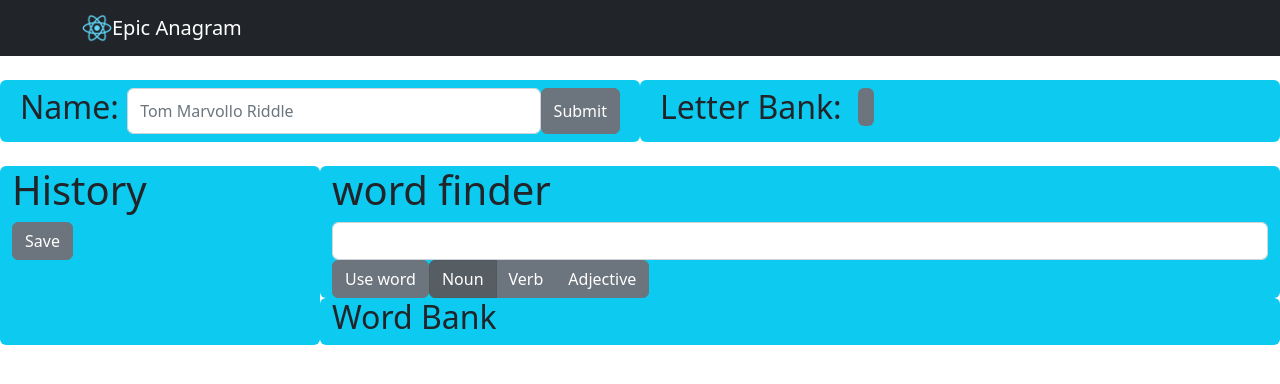
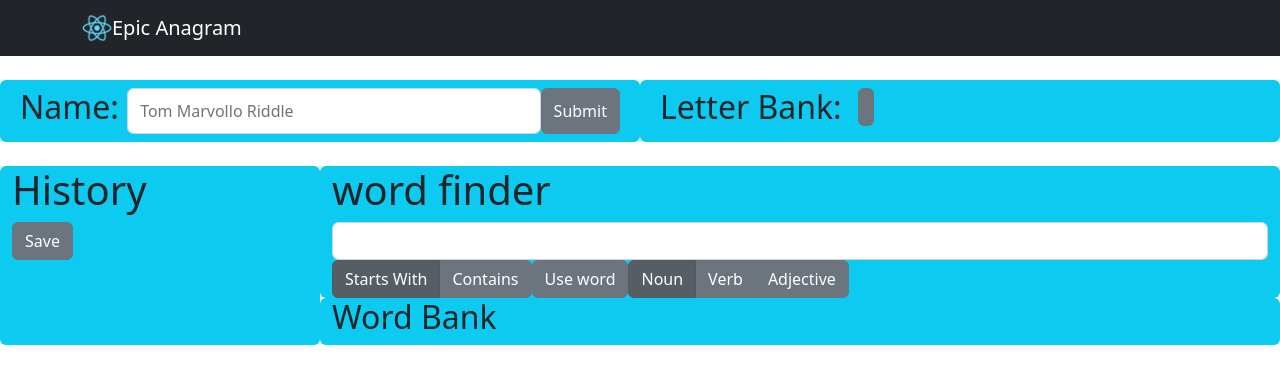
Before and after one commit to Luceium/Magigram, a React (Create React App) app: page / in a window 1280 px wide. Shown: the top 384 px of the page. Built offline with nearby package versions, Linux system fonts and the light colour scheme.

Commit message:
allows the input field to be used for searching the begging of words or for the presence of a substring

```diff
--- a/src/components/wordFinder.jsx
+++ b/src/components/wordFinder.jsx
@@ -10,6 +10,7 @@ export default function WordFinder() {
     let letterFrequency = useSelector(state => state.letterFrequency);
     const [word, setWord] = useState('');
     const [pos, setPos] = useState('noun'); // part of speech [noun, verb, adjective]
+    const [filter, setFilter] = useState('Starts With'); // filter word choices by prefix [word, prefix
     const [wordChoices, setWordChoices] = useState([]);
     useEffect(() => {
         getWordChoices();
@@ -35,6 +36,10 @@ export default function WordFinder() {
         setPos(pos.toLowerCase());
     }
 
+    function handleToggleFilter(filter) {
+        setFilter(filter);
+    }
+
     // TODO: use 'word' (value in input field) to further filter word choices
     // ie. word.startsWith(word) or word.includes(word)
     // TODO: populate word choices in real time so user can see progress
@@ -45,9 +50,12 @@ export default function WordFinder() {
 
         //for each prefix in trie, check if the prefix can be made from the letter bank
         for (const prefix in trie) {
-            if ( (prefix.startsWith(word) || word.startsWith(prefix)) && isSubset(mapLetterFrequency(prefix), letterFrequency)) {
+            let passFilter = filter==="Starts With" ? prefix.startsWith(word) || word.startsWith(prefix) : true;
+            console.log(prefix, passFilter);
+            if (passFilter && isSubset(mapLetterFrequency(prefix), letterFrequency)) {
                 for (const wordObj in trie[prefix]) {
-                    if (!wordObj.startsWith(word)){continue;}
+                    let passFilter = filter==="Starts With" ? wordObj.startsWith(word) : wordObj.includes(word);
+                    if (!passFilter){continue;}
                     let wordsLetterFrequency = trie[prefix][wordObj];
                     if (isSubset(wordsLetterFrequency, letterFrequency)){
                         wordChoices.push(wordObj);
@@ -63,6 +71,20 @@ export default function WordFinder() {
             <h1>word finder</h1>
             <div>
                 <Input type='text' value={word} onChange={(e) => handleChange(e.target.value)}/>
+                <ButtonGroup>
+                    <Button
+                        onClick={(e) => handleToggleFilter(e.target.innerText)}
+                        active={filter==="Starts With"}
+                    >
+                        Starts With
+                    </Button>
+                    <Button
+                        onClick={(e) => handleToggleFilter(e.target.innerText)}
+                        active={filter==="Contains"}
+                    >
+                        Contains
+                    </Button>
+                </ButtonGroup>
                 <Button onClick={handleClick}>Use word</Button>
                 <ButtonGroup>
                     <Button
```
